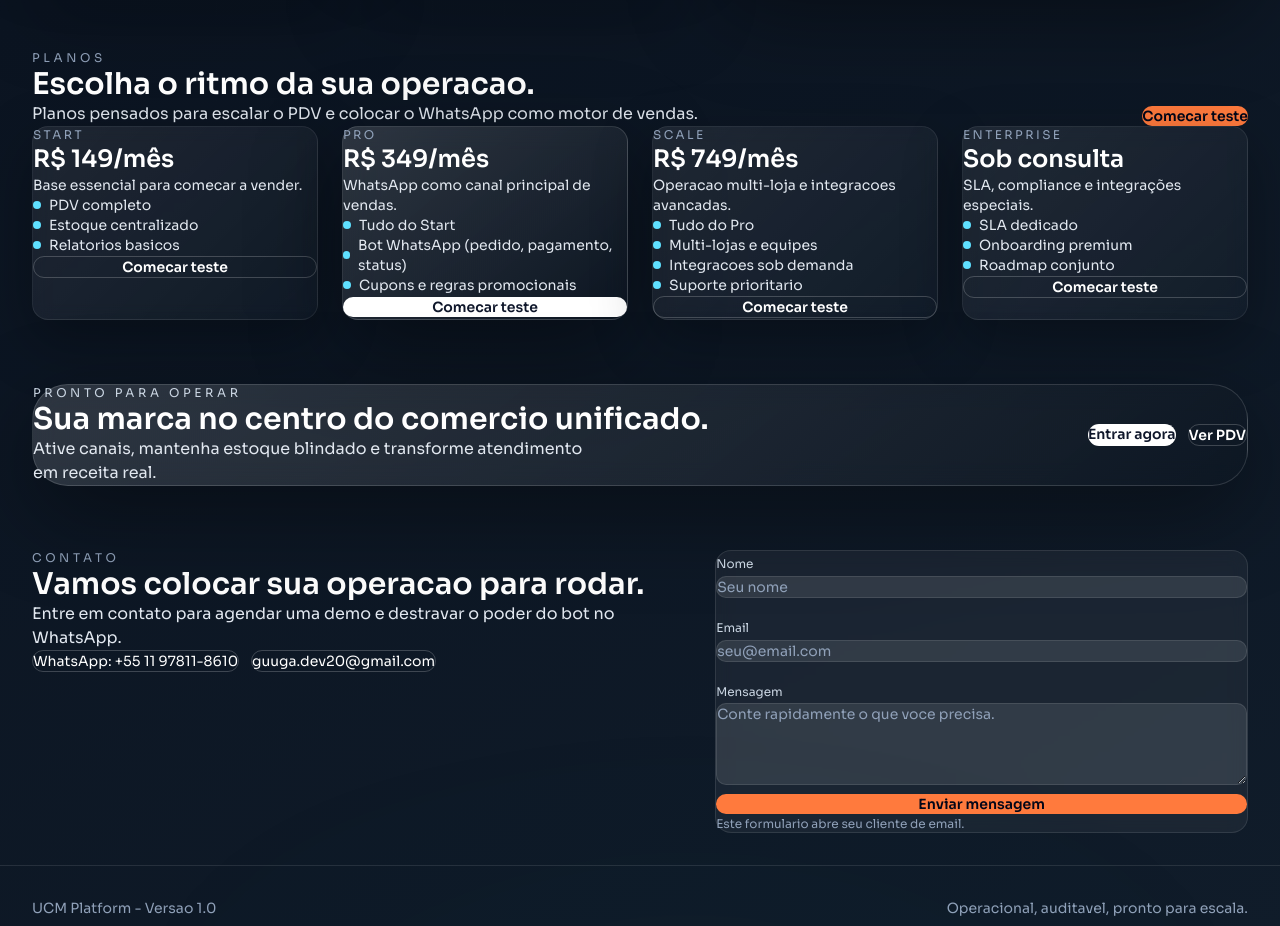
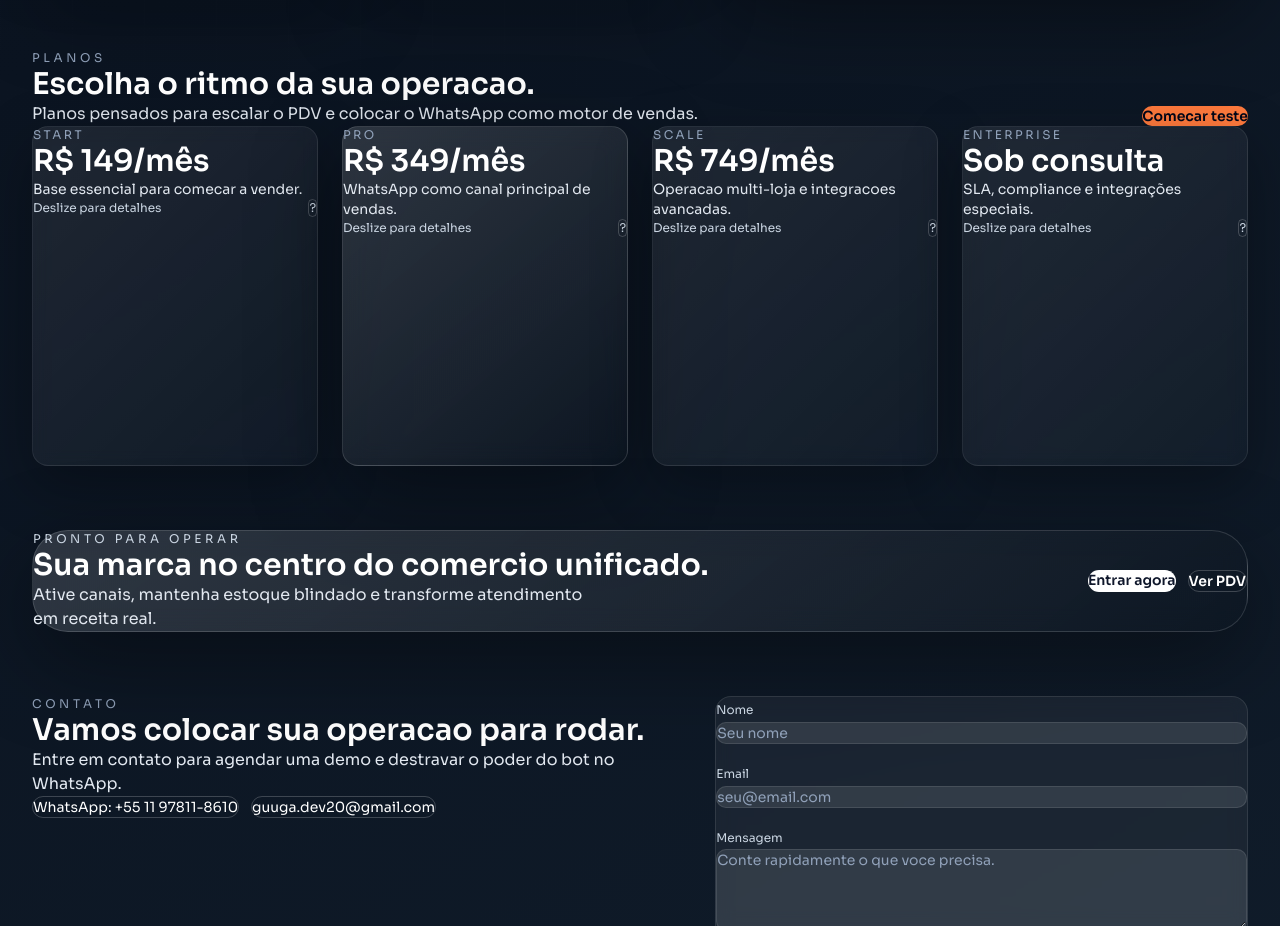
Before and after one commit to eoGuuga/unified-commerce-platform, a Next.js app in the folder frontend/: page / in a window 1280 px wide. Shown: the part 1340-2266 px from the top of the page. Built offline with nearby package versions, Linux system fonts and the light colour scheme.

Commit message:
feat: add flip pricing cards

```diff
--- a/frontend/app/globals.css
+++ b/frontend/app/globals.css
@@ -369,6 +369,32 @@ body {
   background: linear-gradient(90deg, rgba(255, 179, 71, 0.9), rgba(95, 224, 255, 0.9));
 }
 
+.flip-card {
+  perspective: 1200px;
+}
+
+.flip-card-inner {
+  position: relative;
+  transform-style: preserve-3d;
+  transition: transform 0.7s ease;
+  min-height: 340px;
+}
+
+.flip-card:hover .flip-card-inner,
+.flip-card:focus-within .flip-card-inner {
+  transform: rotateY(180deg);
+}
+
+.flip-card-face {
+  position: absolute;
+  inset: 0;
+  backface-visibility: hidden;
+}
+
+.flip-card-back {
+  transform: rotateY(180deg);
+}
+
 .accent-line {
   background: linear-gradient(90deg, var(--accent-coral), var(--accent-gold));
 }
--- a/frontend/app/page.tsx
+++ b/frontend/app/page.tsx
@@ -39,12 +39,14 @@ const pricing = [
   {
     name: "Start",
     price: "R$ 149/mês",
+    installment: "12x de R$ 14,90",
     description: "Base essencial para comecar a vender.",
     features: ["PDV completo", "Estoque centralizado", "Relatorios basicos"],
   },
   {
     name: "Pro",
     price: "R$ 349/mês",
+    installment: "12x de R$ 34,90",
     description: "WhatsApp como canal principal de vendas.",
     features: [
       "Tudo do Start",
@@ -56,6 +58,7 @@ const pricing = [
   {
     name: "Scale",
     price: "R$ 749/mês",
+    installment: "12x de R$ 74,90",
     description: "Operacao multi-loja e integracoes avancadas.",
     features: [
       "Tudo do Pro",
@@ -67,6 +70,7 @@ const pricing = [
   {
     name: "Enterprise",
     price: "Sob consulta",
+    installment: "Condicoes personalizadas",
     description: "SLA, compliance e integrações especiais.",
     features: ["SLA dedicado", "Onboarding premium", "Roadmap conjunto"],
   },
@@ -252,13 +256,26 @@ export default function Page() {
           </div>
           <div className="mt-8 grid gap-6 md:grid-cols-2 xl:grid-cols-4">
             {pricing.map((plan) => (
+              <div key={plan.name} className="flip-card">
+                <div className="flip-card-inner">
                   <div
-                key={plan.name}
-                className={`rounded-2xl p-6 ${plan.highlight ? "signal-panel border border-white/20" : "glass-card border border-white/10"}`}
+                    className={`flip-card-face rounded-2xl p-6 ${plan.highlight ? "signal-panel border border-white/20" : "glass-card border border-white/10"}`}
                   >
                     <p className="text-xs uppercase tracking-[0.2em] text-slate-400">{plan.name}</p>
-                <p className="mt-3 text-2xl font-semibold text-white">{plan.price}</p>
+                    <p className="mt-4 text-3xl font-semibold text-white">{plan.price}</p>
                     <p className="mt-2 text-sm text-slate-200">{plan.description}</p>
+                    <div className="mt-6 flex items-center justify-between text-xs text-slate-300">
+                      <span>Deslize para detalhes</span>
+                      <span className="rounded-full border border-white/20 px-2 py-1">?</span>
+                    </div>
+                  </div>
+
+                  <div
+                    className={`flip-card-face flip-card-back rounded-2xl p-6 ${plan.highlight ? "signal-panel border border-white/20" : "glass-card border border-white/10"}`}
+                  >
+                    <p className="text-xs uppercase tracking-[0.2em] text-slate-400">{plan.name}</p>
+                    <p className="mt-2 text-2xl font-semibold text-white">{plan.price}</p>
+                    <p className="text-xs text-slate-300">{plan.installment}</p>
                     <ul className="mt-4 space-y-2 text-sm text-slate-200">
                       {plan.features.map((feature) => (
                         <li key={feature} className="flex items-center gap-2">
@@ -277,6 +294,8 @@ export default function Page() {
                     >
                       Comecar teste
                     </a>
+                  </div>
+                </div>
               </div>
             ))}
           </div>
```
Lines whose indentation alone changed are shown as unchanged.
